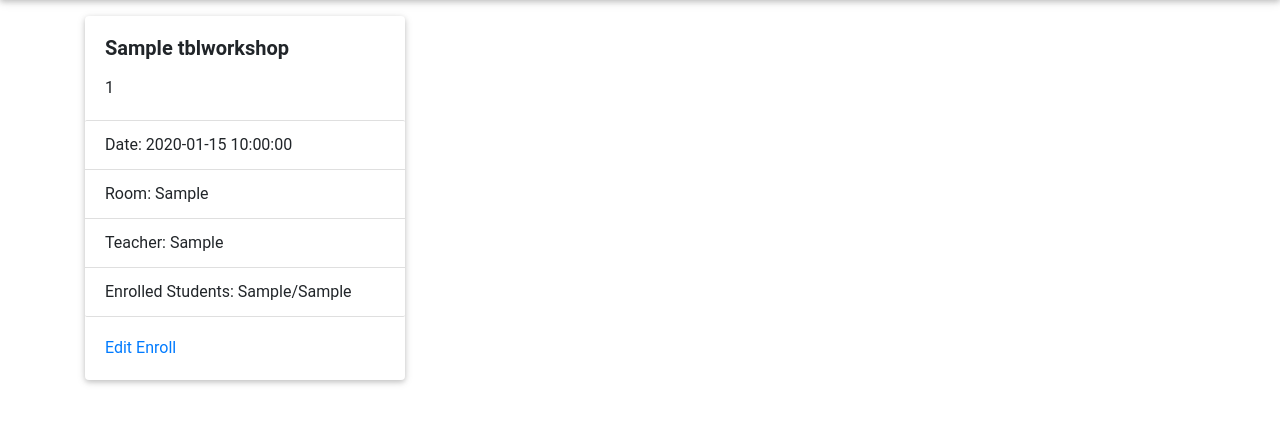
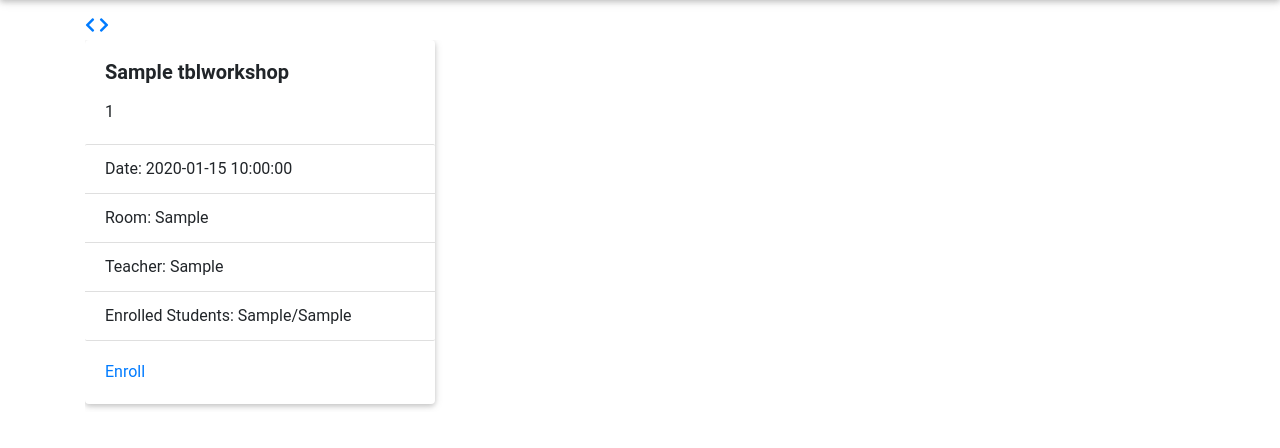
Before and after one commit to Soeeb/DatabaseLosers, a Flask app: page / in a window 1280 px wide. Shown: the part 116-564 px from the top of the page. Run offline with Flask 2, Linux system fonts and the light colour scheme; the visitor is signed in with stand-in values (Sample User, id 1); tables that the repository leaves empty or names only in its code hold one stand-in row (values such as "Sample post"); some libraries are stand-ins or nearby versions.

Commit message:
hit the dab like wiz kalifa

```diff
--- a/DatabaseInternal/DatabaseInternal/app.py
+++ b/DatabaseInternal/DatabaseInternal/app.py
@@ -35,8 +35,10 @@ def allWorkshops():
 def hello():
 	if session.get('logged_in'):
 		username_session=escape(session['username']).capitalize()
+		role=escape(session['role'])
 		data = allWorkshops()
-		return render_template("index.html", datas = data, session_user_name=username_session, session=session)
+		print(role)
+		return render_template("index.html", datas = data, session_user_name=username_session, role=role)
 	return render_template('index.html')
 
 @app.route('/login', methods=["GET","POST"])
@@ -114,6 +116,10 @@ def register():
 		connection.close()
 	return redirect(url_for("hello"))
 
+#@app.route('/edit', methods=["GET","POST"])
+#def edit():
+
+
 @app.route('/logout')
 def logout():
 	session['logged_in'] = False
--- a/DatabaseInternal/DatabaseInternal/templates/index.html
+++ b/DatabaseInternal/DatabaseInternal/templates/index.html
@@ -1,8 +1,33 @@
 {% extends "layout.html" %}
 {% block content %}
 <div class="container">
+	<!--Carousel Wrapper-->
+	<div id="multi-item-example" class="carousel slide carousel-multi-item" data-ride="carousel">
+
+		<!--Controls-->
+		<div class="controls-top">
+			<a class="btn-floating" href="#multi-item-example" data-slide="prev"><i class="fas fa-chevron-left"></i></a>
+			<a class="btn-floating" href="#multi-item-example" data-slide="next">
+				<i class="fas fa-chevron-right"></i>
+			</a>
+		</div>
+		<!--/.Controls-->
+		<!--Indicators-->
+		<ol class="carousel-indicators">
+			<li data-target="#multi-item-example" data-slide-to="0" class="active"></li>
+			<li data-target="#multi-item-example" data-slide-to="1"></li>
+			<li data-target="#multi-item-example" data-slide-to="2"></li>
+		</ol>
+		<!--/.Indicators-->
+		<!--Slides-->
+		<div class="carousel-inner" role="listbox">
+
+			<!--First slide-->
+			<div class="carousel-item active">
+				<div class="row">
 		{% for data in datas %}
-	<div class="card" style="width: 20rem;">
+		<div class="col-md-4">
+			<div class="card mb-2">
 				<div class="card-body">
 					<h5 class="font-weight-bold mb-3">{{data.subject}}</h5>
 					<p class="mb-0">{{data.summary}}</p>
@@ -14,14 +39,22 @@
 					<li class="list-group-item">Enrolled Students: {{data.enrolled}}/{{data.maxStudents}}</li>
 				</ul>
 				<div class="card-body">
-            {% if session.roleId == 1 or 2 %}
+					{% if role == "1" or role == "2" %}
 					<a href="#!" class="card-link,">Edit</a>
 					{% endif %}
 					<a href="#!" class="card-link">Enroll</a>
 				</div>
 			</div>
+		</div>
+		{% if loop.index is divisibleby 3 and not loop.last %}
+				</div>
+			</div>
+			<div class="carousel-item">
+				<div class="row">
+		{% endif %}
 		{% endfor %}
+	</div><!--/.Slides-->
+
+	<!--/.Carousel Wrapper-->
 </div>
-
-
 	{% endblock %}
```
Also changed, not shown: 1 other file. Lines whose indentation alone changed are shown as unchanged.
